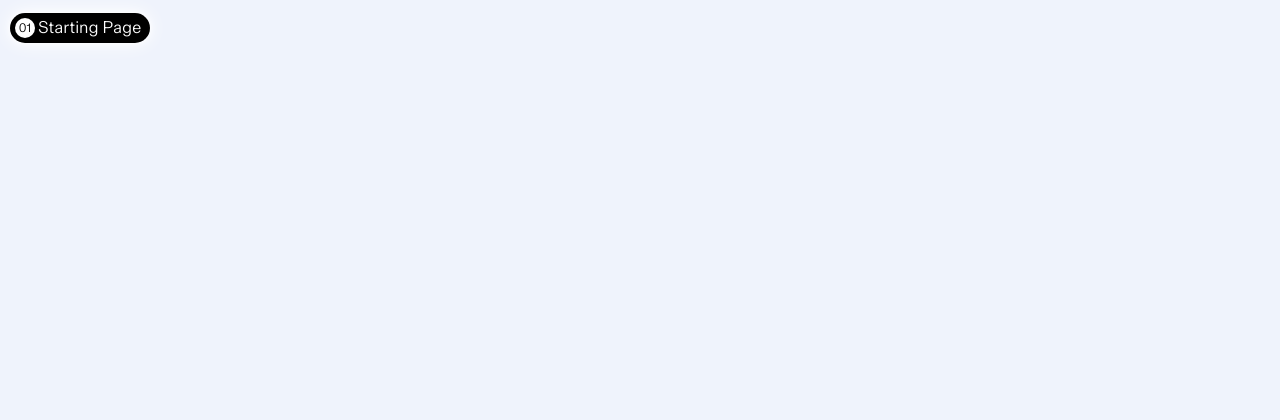
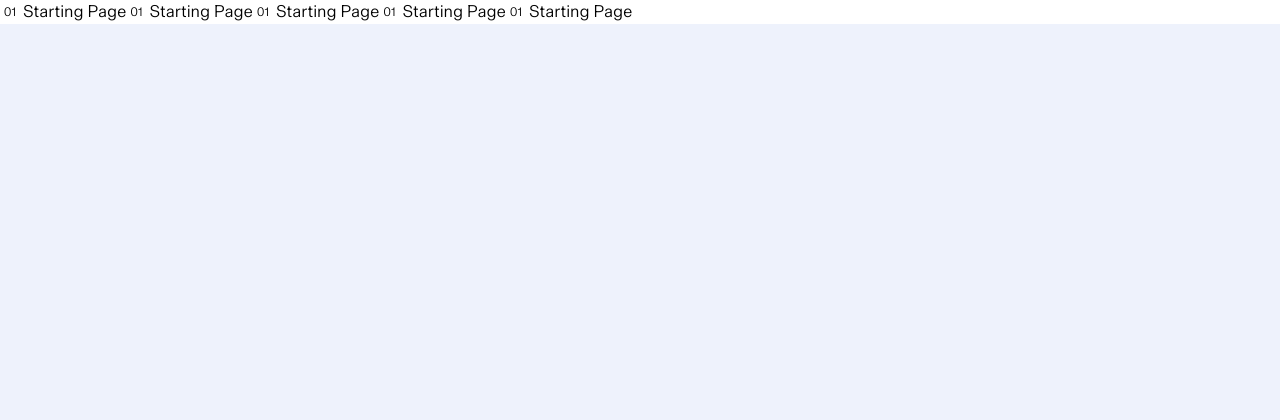
Before and after one commit to TimBallaschke/oskar-schroeder, a Flask app: page / in a window 1280 px wide. Shown: the top 420 px of the page. Run offline with Flask 3, Linux system fonts and the light colour scheme.

Commit message:
Archive snapshot 250316f_Oskar_Website_new_version_history_look
Original-Folder: 250316f_Oskar_Website_new_version_history_look
Snapshot-Date-Source: folder-name

```diff
--- a/static/css/base/_base.scss
+++ b/static/css/base/_base.scss
@@ -13,7 +13,7 @@ html {
 
 body {
 
-  background-color: #eff3fc;
+  background-color: #eef2fc;
   color: black;
   margin: 0;
   padding: 0;
--- a/static/css/components/_version-history.scss
+++ b/static/css/components/_version-history.scss
@@ -1,29 +1,16 @@
 #version-history {
-    position: fixed;
-    top: calc(var(--page-padding) + 3px);
-    left: var(--page-padding);
-    width: auto;
-    color: white;
-    background-color: black;
-    border-radius: 15px;
-    padding: 3px 8px 3px 5px;
-    transition: height var(--animation-duration-1) ease-in-out, width var(--animation-duration-1) ease-in-out;
-    z-index: 100;
-    box-shadow: 0 0 5px rgba(255, 255, 255, 1),
-                0 0 15px rgba(255, 255, 255, 0.8),
-                0 0 25px rgba(255, 255, 255, 0.6); // Multiple layers of glow
-
-  &.version-history-width-set {
-    width: var(--version-history-width);
-
-    .version-history-opening-2 & {
-      width: calc(100vw - var(--page-padding) * 2);
-    }
-
-    .version-history-opening-3 & {
-      width: calc(100vw - var(--page-padding) * 2);
-    }
-  }
+  position: fixed;
+  top: 0;
+  left: 0;
+  width: 100vw;
+  color: black;
+  background-color: white;
+  transition: height var(--animation-duration-1) ease-in-out, width var(--animation-duration-1) ease-in-out;
+  z-index: 100;
+  overflow-x: auto;
+  white-space: nowrap;
+  display: flex;
+  align-items: center;
 }
 
 .version-history-element {
@@ -34,6 +21,7 @@
     opacity: 0;
     transition: all var(--animation-duration-1) ease-in-out;
     @include primary-type;
+    flex-shrink: 0;
 
   &.current-version-history-element {
       height: 24px;
@@ -43,17 +31,16 @@
   }
 
   .version-history-opening-1 & {
-      display: block;
   }
 
   .version-history-opening-2 & {
     height: 24px;
-    display: block;
+    display: inline-flex;
   }
 
   .version-history-opening-3 & {
     height: 24px;
-    display: block;
+    display: inline-flex;
     opacity: 1;
   }
 }
--- a/static/css/style.css
+++ b/static/css/style.css
@@ -40,7 +40,7 @@ html {
 }
 
 body {
-  background-color: #eff3fc;
+  background-color: #eef2fc;
   color: black;
   margin: 0;
   padding: 0;
@@ -871,25 +871,17 @@ input {
 }
 #version-history {
   position: fixed;
-  top: calc(var(--page-padding) + 3px);
-  left: var(--page-padding);
-  width: auto;
-  color: white;
-  background-color: black;
-  border-radius: 15px;
-  padding: 3px 8px 3px 5px;
+  top: 0;
+  left: 0;
+  width: 100vw;
+  color: black;
+  background-color: white;
   transition: height var(--animation-duration-1) ease-in-out, width var(--animation-duration-1) ease-in-out;
   z-index: 100;
-  box-shadow: 0 0 5px rgb(255, 255, 255), 0 0 15px rgba(255, 255, 255, 0.8), 0 0 25px rgba(255, 255, 255, 0.6);
-}
-#version-history.version-history-width-set {
-  width: var(--version-history-width);
-}
-.version-history-opening-2 #version-history.version-history-width-set {
-  width: calc(100vw - var(--page-padding) * 2);
-}
-.version-history-opening-3 #version-history.version-history-width-set {
-  width: calc(100vw - var(--page-padding) * 2);
+  overflow-x: auto;
+  white-space: nowrap;
+  display: flex;
+  align-items: center;
 }
 
 .version-history-element {
@@ -900,6 +892,7 @@ input {
   opacity: 0;
   transition: all var(--animation-duration-1) ease-in-out;
   font-size: var(--primary-font-size);
+  flex-shrink: 0;
 }
 .version-history-element.current-version-history-element {
   height: 24px;
@@ -907,16 +900,13 @@ input {
   align-items: center;
   opacity: 1;
 }
-.version-history-opening-1 .version-history-element {
-  display: block;
-}
 .version-history-opening-2 .version-history-element {
   height: 24px;
-  display: block;
+  display: inline-flex;
 }
 .version-history-opening-3 .version-history-element {
   height: 24px;
-  display: block;
+  display: inline-flex;
   opacity: 1;
 }
 
--- a/templates/index.html
+++ b/templates/index.html
@@ -45,6 +45,30 @@
             </div>
             <div class="version-history-element-title">Starting Page</div>
         </div>
+        <div class="version-history-element current-version-history-element" id="version-history-element-1" version-history-key="0">
+            <div class="version-history-element-number">
+                <div class="version-history-element-digits">01</div>
+            </div>
+            <div class="version-history-element-title">Starting Page</div>
+        </div>
+        <div class="version-history-element current-version-history-element" id="version-history-element-1" version-history-key="0">
+            <div class="version-history-element-number">
+                <div class="version-history-element-digits">01</div>
+            </div>
+            <div class="version-history-element-title">Starting Page</div>
+        </div>
+        <div class="version-history-element current-version-history-element" id="version-history-element-1" version-history-key="0">
+            <div class="version-history-element-number">
+                <div class="version-history-element-digits">01</div>
+            </div>
+            <div class="version-history-element-title">Starting Page</div>
+        </div>
+        <div class="version-history-element current-version-history-element" id="version-history-element-1" version-history-key="0">
+            <div class="version-history-element-number">
+                <div class="version-history-element-digits">01</div>
+            </div>
+            <div class="version-history-element-title">Starting Page</div>
+        </div>
     </div>
     <div id="version-history-close"></div>
     <div class="light" id="bottom-navigation">
```
Also changed, not shown: _archive/snapshot.json (+15 -15 lines), 1 other file.
